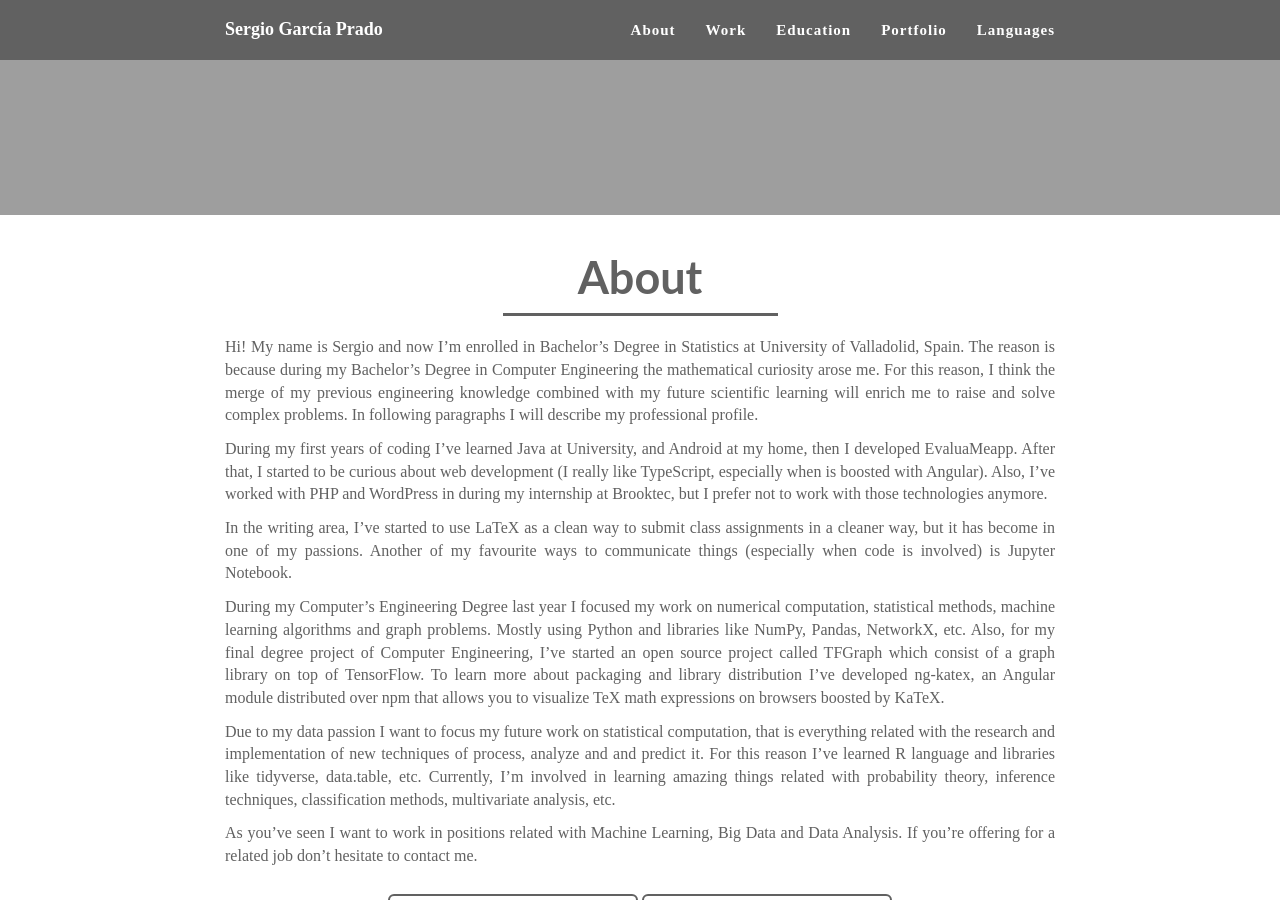
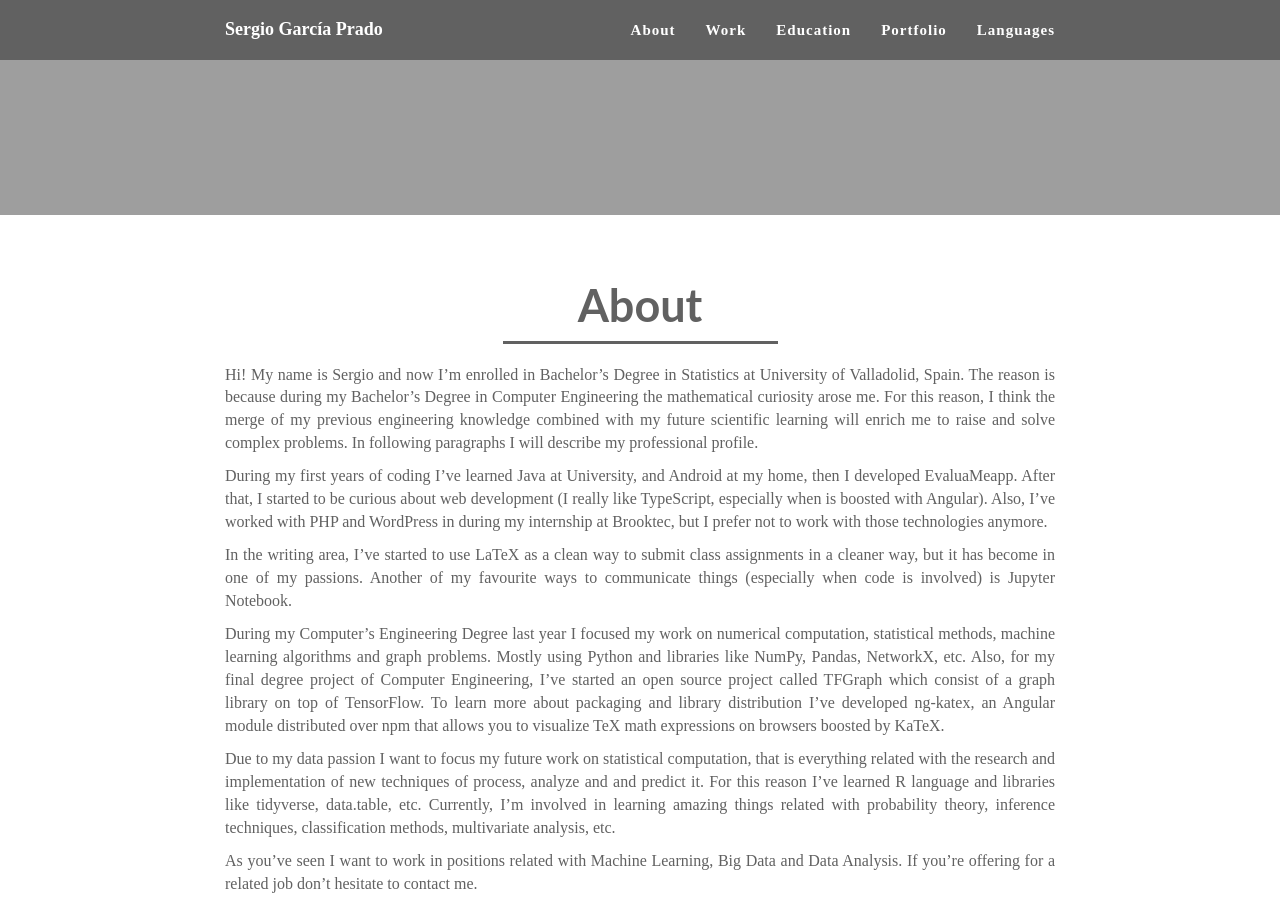
Before and after one commit to garciparedes/garciparedes.github.io, a Jekyll site: the page built from index.html, in a window 1280 px wide and 900 px high, scrolled down 685 px. Built offline with Jekyll 4.4.1, drawn with Linux system fonts in a browser that asks for light colours; a script that is not in the unit is left out.

Commit message:
Minor improvements

```diff
--- a/_includes/css/footer.css
+++ b/_includes/css/footer.css
@@ -1,5 +1,6 @@
 footer {
     color: #fff;
+    margin-top: 33px;
 }
 
 footer h3 {
--- a/_includes/css/section.css
+++ b/_includes/css/section.css
@@ -1,5 +1,5 @@
 section {
-    padding: 3% 0;
+    padding-top: 66px;
 }
 
 section h2 {
--- a/_includes/nav.html
+++ b/_includes/nav.html
@@ -2,7 +2,7 @@
 <nav class="navbar navbar-default navbar-fixed-top">
   <div class="container">
     <!-- Brand and toggle get grouped for better mobile display -->
-    <div class="navbar-header page-scroll" id="main-navbar">
+    <div class="navbar-header page-scroll">
       <button type="button" class="navbar-toggle" data-toggle="collapse" data-target="#bs-example-navbar-collapse-1">
         <span class="sr-only">Toggle navigation</span>
         <span class="icon-bar"></span>
--- a/assets/js/freelancer.js
+++ b/assets/js/freelancer.js
@@ -9,7 +9,7 @@
     $('.page-scroll a').bind('click', function(event) {
         var $anchor = $(this);
         $('html, body').stop().animate({
-            scrollTop: $($anchor.attr('href')).offset().top - $('#main-navbar').height()
+            scrollTop: $($anchor.attr('href')).offset().top
         }, 1000, 'easeInOutExpo');
         event.preventDefault();
     });
```
